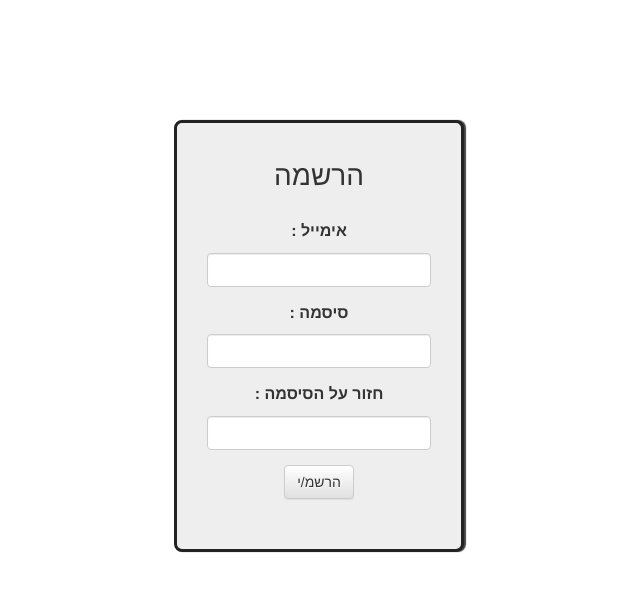
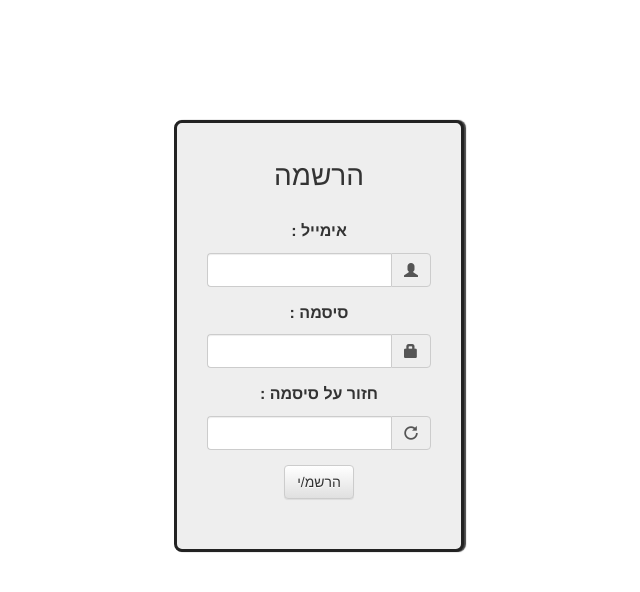
Before and after one commit to Thecink09/Calculate_Diet, a Flask app: page /user/register in a window 1280 px wide. Shown: the part 52-644 px from the top of the page, without its empty margins (321-961 px from the left). Run offline with Flask 2, Linux system fonts and the light colour scheme; some libraries are stand-ins or nearby versions.

Commit message:
upgraded UI - glyphicons

```diff
--- a/src/static/css/main.css
+++ b/src/static/css/main.css
@@ -41,7 +41,24 @@ body{
     justify-content: space-around;
     align-items: center;
 }
+#input-user-icon, #input-lock-icon, #input-repeat-icon{
+    border-right: 1px solid rgb(204, 204, 204);
+    border-top-left-radius: 0px;
+    border-bottom-left-radius: 0px;
+    border-top-right-radius: 4px;
+    border-bottom-right-radius: 4px;
+}
+#email, #password, #match_password{
+    border-right: unset;
+    border-top-right-radius: 0px;
+    border-bottom-right-radius: 0px;
+    border-top-left-radius: 4px;
+    border-bottom-left-radius: 4px;
+}
 
+.glyphicon{
+    top:0px;
+}
 .invisible{
     display: none;
 }
--- a/src/templates/user/register.html
+++ b/src/templates/user/register.html
@@ -8,16 +8,25 @@
         </h3>
         <form method="POST" action="/user/register">
             <div class="form-group">
-                <label for="email">אימייל :</span></label>
-                <input type="email" class="form-control" name="email" id="email" placeholder="" required>
+                <label class="email"> אימייל : </label>
+                <div class="input-group">
+                  <span class="input-group-addon glyphicon glyphicon-user" id="input-user-icon"></span>
+                  <input type="email"  name="email" id="email" class="form-control" placeholder="" >
+                </div>
             </div>
             <div class="form-group">
-                <label for="password">סיסמה :</label>
-                <input type="password" class="form-control" name="password" id="password" placeholder="" required>
+                <label class="password"> סיסמה : </label>
+                <div class="input-group">
+                  <span class="input-group-addon  glyphicon glyphicon-lock" id="input-lock-icon"></span>
+                  <input type="password" name="password" id="password" class="form-control" placeholder="" >
+                </div>
             </div>
             <div class="form-group">
-                <label for="password">חזור על הסיסמה :</label>
-                <input type="password" class="form-control" name="match_password" id="match_password" placeholder="" required>
+                <label class="match_password">חזור על סיסמה : </label>
+                <div class="input-group">
+                  <span class="input-group-addon glyphicon glyphicon-repeat" id="input-repeat-icon"></span>
+                  <input type="password" name="match_password" id="match_password" class="form-control" placeholder="" >
+                </div>
             </div>
             <button type="submit" style="margin-bottom: 20px;" class="btn btn-default">הרשמ/י</button>
 
```
Also changed, not shown: src/templates/user/login.html (+11 -5 lines).
